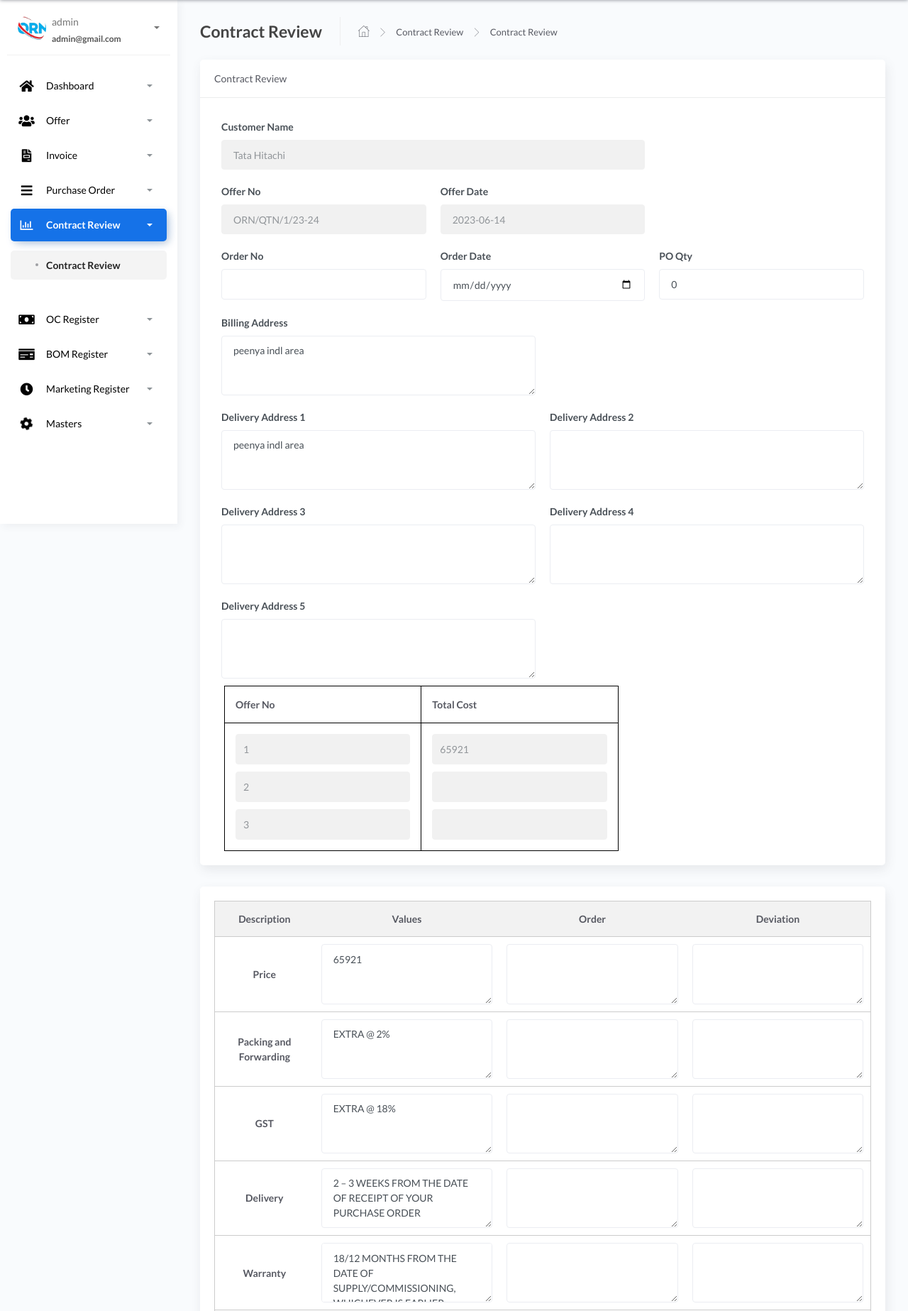
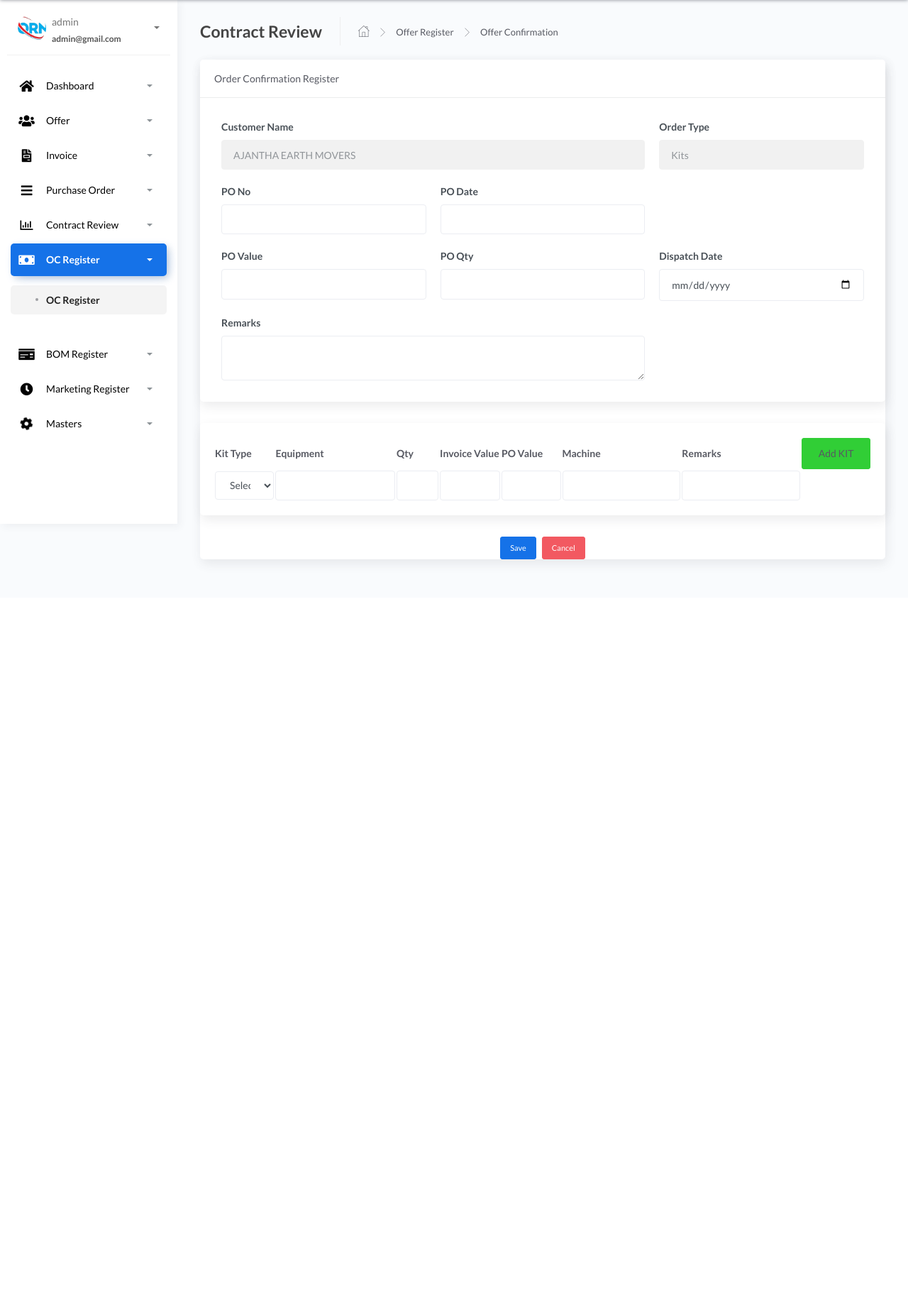
Before and after one commit to shreyashc01/rakesh-project, a Flask app: page /1/edit_oc_register in a window 1280 px wide. Shown: the part 62-1909 px from the top of the page at 71% size. After the commit the page ends 859 px from the top, so only its background shows below. Run offline with Flask 2, Linux system fonts and the light colour scheme; a user stored in the database is signed in; data comes from the database, SQL or seed files in the repository; both versions use the stored data as it was after the commit; some libraries are stand-ins or nearby versions.

Commit message:
first commit 1

```diff
--- a/apps/home/routes.py
+++ b/apps/home/routes.py
@@ -869,8 +869,8 @@ def Contract_Review_list():
 @blueprint.route('/<int:id>/edit_oc_register', methods=['GET', 'POST'])
 @login_required
 def edit_oc_register(id):
-    add_user_contractReview = AddOffer.query.filter_by(id=id).first()
-    return render_template('home/editcontract.html', add_user_contractReview=add_user_contractReview, segment='contractreview')
+    add_user_contractReview = OCModel.query.filter_by(id=id).first()
+    return render_template('home/editocfile.html', add_user_contractReview=add_user_contractReview, segment='OcRegister')
 
 @blueprint.route('/<int:id>/edit_contractoffer', methods=['GET', 'POST'])
 @login_required
@@ -949,6 +949,42 @@ def edit_contractoffer(id):
             original_value = Offer_confirmation_Number
             updated_value = f"ORN/OC/{original_value}/{current_year}-{next_year}"
             add_user_contractReview.offer_conformation_number = updated_value
+
+            oc_date = ""
+            oc_number = updated_value
+            oc_customer_name = add_user_contractReview.customer_name_offer
+            oc_po_value = 0
+            oc_customer_type = add_user_contractReview.offer_type_offer
+            oc_po_number = ""
+
+            oc_po_date = ""
+            oc_quotation_no = add_user_contractReview.quotation_number_offer
+            oc_dispatch_date = 0
+            oc_invoice_no = 0
+            oc_invoice_date= ""
+            oc_po_qty = 0
+            oc_remarks = 0
+            oc_confirmation_offer = ""
+
+            add_oc = OCModel(
+                oc_date = oc_date,
+                oc_number = oc_number,
+                oc_customer_name = oc_customer_name,
+                oc_po_value = oc_po_value,
+                oc_customer_type = oc_customer_type,
+                oc_po_number = oc_po_number,
+                oc_po_date = oc_po_date,
+                oc_quotation_no = oc_quotation_no,
+                oc_dispatch_date = oc_dispatch_date,
+                oc_invoice_no = oc_invoice_no,
+                oc_invoice_date= oc_invoice_date,
+                oc_po_qty = oc_po_qty,
+                oc_remarks = oc_remarks,
+                oc_confirmation_offer = oc_confirmation_offer
+            )
+
+            db.session.add(add_oc)
+            db.session.commit()
 
         db.session.commit()
 
--- a/apps/templates/home/add-invoice.html
+++ b/apps/templates/home/add-invoice.html
@@ -188,7 +188,7 @@
                         <link rel="stylesheet"
                             href="https://maxcdn.bootstrapcdn.com/bootstrap/5.0.0/css/bootstrap.min.css">
 
-                        <table class="table table-dark table-striped">
+                        <table class="table table-light table-striped">
                             <tr>
                                 <th>Gross Amount:</th>
                                 <td></td>
--- /dev/null
+++ b/apps/templates/home/editocfile.html
@@ -0,0 +1,257 @@
+{% extends "layouts/base.html" %}
+
+{% block title %} Add User {% endblock %}
+
+<!-- Specific Page CSS goes HERE  -->
+{% block stylesheets %}{% endblock stylesheets %}
+
+{% block content %}
+
+<div class="content">
+    <div class="page-inner">
+        <div class="page-header">
+            <h4 class="page-title">Contract Review</h4>
+            <ul class="breadcrumbs">
+                <li class="nav-home">
+                    <a href="/">
+                        <i class="flaticon-home"></i>
+                    </a>
+                </li>
+                <li class="separator">
+                    <i class="flaticon-right-arrow"></i>
+                </li>
+                <li class="nav-item">
+                    <a href="/offer-addoffer">Offer Register</a>
+                </li>
+                <li class="separator">
+                    <i class="flaticon-right-arrow"></i>
+                </li>
+                <li class="nav-item">
+                    <a href="/offer-offerlist">Offer Confirmation</a>
+                </li>
+            </ul>
+        </div>
+        <form action="" method="POST">
+            <div class="row">
+                <div class="col-sm-12">
+                    <div class="card">
+                        <div class="content-wrapper">
+                            <section class="content">
+                                <div class="row">
+                                    <div class="col-sm-12">
+                                        <div class="card">
+                                            <div class="card-header"> Order Confirmation Register </div>
+                                            <div class="card-body">
+                                                <div class="col-sm-12">
+                                                    <div class="row">
+                                                        <div class="form-group col-sm-8">
+                                                            <label>Customer Name</label>
+                                                            <input class="form-control"
+                                                                value="{{add_user_contractReview.oc_customer_name}}"
+                                                                readonly>
+                                                        </div>
+                                                        <div class="form-group col-sm-4">
+                                                            <label for="bookTitle">Order Type</label>
+                                                            <input class="form-control"
+                                                                value="{{add_user_contractReview.oc_customer_type}}"
+                                                                readonly>
+                                                        </div>
+                                                    </div>
+                                                    <div class="row">
+                                                        <div class="form-group col-sm-4">
+                                                            <label>PO No</label>
+                                                            <input type="text"
+                                                                value="{{add_user_contractReview.oc_po_number}}"
+                                                                maxlength="200" autocomplete="new-password"
+                                                                class="form-control">
+                                                        </div>
+                                                        <div class="form-group col-sm-4">
+                                                            <label for="publisher">PO Date</label>
+                                                            <div class="input-group date">
+                                                                <input value="{{add_user_contractReview.oc_po_date}}"
+                                                                    autocomplete="new-password"
+                                                                    class="form-control">
+                                                            </div>
+                                                        </div>
+                                                    </div>
+                                                    <div class="row">
+                                                        <div class="form-group col-sm-4">
+                                                            <label>PO Value</label>
+                                                            <input type="text" autocomplete="new-password"
+                                                                name="oc_po_value" class="form-control">
+                                                        </div>
+                                                        <div class="form-group col-sm-4">
+                                                            <label for="serialNo">PO Qty</label>
+                                                            <input type="text" autocomplete="new-password"
+                                                                name="oc_po_qty" class="form-control">
+                                                        </div>
+                                                        <div class="form-group col-sm-4">
+                                                            <label for="publisher">Dispatch Date</label>
+                                                            <div class="input-group date">
+                                                                <input type="date" autocomplete="new-password"
+                                                                    name="oc_dispatch_date"
+                                                                    class="form-control">
+                                                            </div>
+                                                        </div>
+                                                    </div>
+                                                    <div class="row">
+                                                        <div class="form-group col-sm-8">
+                                                            <label>Remarks</label>
+                                                            <textarea rows="2" class="form-control"
+                                                                name="oc_remarks"></textarea>
+                                                        </div>
+                                                    </div>
+                                                </div>
+                                            </div>
+                                        </div>
+                                    </div>
+                                </div>
+                            </section>
+                            {% if add_user_contractReview.oc_customer_type == 'Kits' %}
+                            <section class="content">
+                                <div class="page-section">
+                                    <div class="card card-fluid">
+                                        <div class="card-body">
+                                            <table id="product-table">
+                                                <thead>
+                                                    <th>Kit Type</th>
+                                                    <th>Equipment</th>
+                                                    <th>Qty</th>
+                                                    <th>Invoice Value</th>
+                                                    <th>PO Value</th>
+                                                    <th>Machine</th>
+                                                    <th>Remarks</th>
+                                                    <th>
+                                                        <a class="btn btn-success" onclick="addProductRow()"
+                                                            value="">Add KIT</a>
+                                                    </th>
+                                                </thead>
+                                                <tbody style="padding: 5%;">
+                                                    <tr>
+                                                        <td style="width: 10%;">
+                                                            <select name="oc_kit_type"
+                                                                class="form-control ng-untouched ng-pristine ng-valid">
+                                                                <option value="">Select Kit</option>
+                                                                <option value="ECLS">ECLS</option>
+                                                                <option value="HCLS">HCLS</option>
+                                                                <option value="PCLS">PCLS</option>
+                                                                <option value="Spares">Spares</option>
+                                                                <option value="Others">Others</option>
+                                                                <option value="Exports">Exports</option>
+                                                                <option value="Services">Services</option>
+                                                            </select>
+                                                        </td>
+                                                        <td style="width: 20%;">
+                                                            <input name="oc_equipment"
+                                                                class="form-control ng-untouched ng-pristine ng-valid">
+                                                        </td>
+                                                        <td style="width: 7%;">
+                                                            <input numberonly="" name="oc_qty"
+                                                                class="form-control ng-untouched ng-pristine ng-valid">
+                                                        </td>
+                                                        <td style="width: 10%;">
+                                                            <input decimalonly="" name="oc_invoice_value"
+                                                                class="form-control ng-untouched ng-pristine ng-valid">
+                                                        </td>
+                                                        <td style="width: 10%;">
+                                                            <input decimalonly="" name="oc_po_value"
+                                                                class="form-control ng-untouched ng-pristine ng-valid">
+                                                        </td>
+                                                        <td style="width: 20%;">
+                                                            <input name="oc_machine"
+                                                                class="form-control ng-untouched ng-pristine ng-valid">
+                                                        </td>
+                                                        <td style="width: 20%;">
+                                                            <input name="oc_remarks"
+                                                                class="form-control ng-untouched ng-pristine ng-valid">
+                                                        </td>
+                                                    </tr>
+                                                </tbody>
+                                            </table>
+                                        </div>
+                                    </div>
+                                </div>
+                            </section>
+                            {% endif %}
+                            <div style="text-align: center;">
+                                <button id="btnSave" type="submit"
+                                    class="btn btn-primary btn-sm ng-star-inserted">Save</button>
+                                &nbsp;
+                                <a routerlink="/OC-Register-list" queryparamshandling="preserve"
+                                    class="btn btn-danger btn-sm" href="/OC-Register-list">Cancel</a>
+                            </div>
+                        </div>
+                    </div>
+                </div>
+            </div>
+        </form>
+    </div>
+</div>
+
+{% endblock content %}
+
+{% block javascripts %}
+
+<script>
+    function addProductRow() {
+        const tableBody = document.querySelector('#product-table tbody');
+        const newRow = document.createElement('tr');
+        newRow.innerHTML = `
+		<tbody style="padding: 5%;">
+            <tr>
+                <td style="width: 10%;">
+                    <select class="form-control ng-untouched ng-pristine ng-valid">
+                        <option value="">Select Kit</option>
+                        <option value="ECLS">ECLS</option>
+                        <option value="HCLS">HCLS</option>
+                        <option value="PCLS">PCLS</option>
+                        <option value="Spares">Spares</option>
+                        <option value="Others">Others</option>
+                        <option value="Exports">Exports</option>
+                        <option value="Services">Services</option>
+                    </select>
+                </td>
+                <td style="width: 20%;">
+                    <input class="form-control ng-untouched ng-pristine ng-valid">
+                </td>
+                <td style="width: 7%;">
+                    <input numberonly=""
+                        class="form-control ng-untouched ng-pristine ng-valid">
+                </td>
+                <td style="width: 10%;">
+                    <input decimalonly=""
+                        class="form-control ng-untouched ng-pristine ng-valid">
+                </td>
+                <td style="width: 10%;">
+                    <input decimalonly=""
+                        class="form-control ng-untouched ng-pristine ng-valid">
+                </td>
+                <td style="width: 20%;">
+                    <input class="form-control ng-untouched ng-pristine ng-valid">
+                </td>
+                <td style="width: 20%;">
+                    <input class="form-control ng-untouched ng-pristine ng-valid">
+                </td>
+                <td>
+                    <button class="btn btn-danger" onclick="removeProductRow(this)">Remove</button>
+                </td>
+            </tr>
+
+        </tbody>
+
+		`;
+        tableBody.appendChild(newRow);
+        newRow.querySelectorAll('.quantity, .unit-price').forEach(input => {
+            input.addEventListener('input', updateTotal);
+        });
+        updateTotal();
+    }
+
+
+    function removeProductRow(button) {
+        const row = button.closest('tr');
+        row.remove();
+        updateTotal();
+    }
+</script>
+{% endblock javascripts %}
--- a/apps/templates/home/pdf_add_offer.html
+++ b/apps/templates/home/pdf_add_offer.html
@@ -208,7 +208,7 @@
 
           <span><strong>8. Validity :</strong> {{ add_user.validity_terms_offer }}</span><br>
 
-          <span><strong>9. Warranty : </strong> {{ add_user.warranty_terms_offer }}</span><br>
+          <span><strong>9. Warranty : </strong> {{ add_user.contract_review_warrantly }}</span><br>
 
         </p>
       </div>
```
Also changed, not shown: apps/home/models.py (+14 -4 lines), apps/templates/home/OC-Register-List.html (+15 -19 lines), apps/templates/home/add-offer.html (+31 -9 lines), apps/templates/home/add-purchaseorder.html (+8 -8 lines), apps/db.sqlite3.
